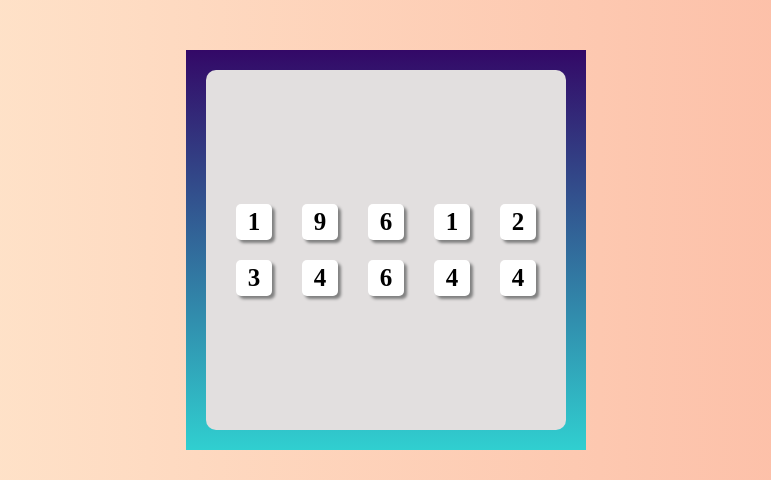
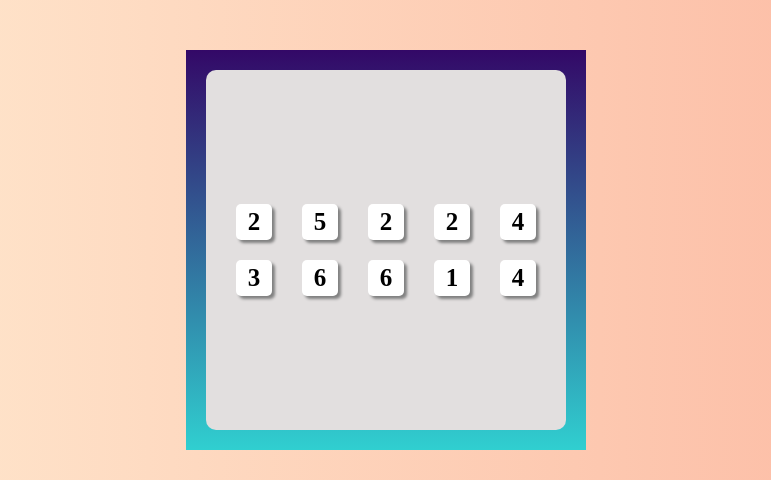
Before and after one commit to Fredbian/Tenzies, a React (Create React App) app: page / in a window 1280 px wide. Shown: the top 480 px of the page, without its empty margins (254-1025 px from the left). Built offline with nearby package versions, Linux system fonts and the light colour scheme.

Commit message:
creat random function and render nums

```diff
--- a/src/App.js
+++ b/src/App.js
@@ -1,21 +1,31 @@
-import React from 'react'
+import React, { useState } from 'react'
 import Die from './Die'
 
 export default function App() {
+
+    const [dice, setDice] = useState(allNewDice())
+
+    // create a random num function to return an array that hold 10 nums between 1-6
+    function allNewDice() {
+        const array = []
+        for (let i = 0; i < 10; i++) {
+            array.push(Math.ceil(Math.random() * 6))
+        }
+        return array
+    }
+
+    const die = dice.map((item, index) => {
+        return (
+            <Die key={index} value={item} />
+        )
+    })
+
+
     return (
         <main>
             <div className="container">
                 <div className="game">
-                    <Die value="1"/>
-                    <Die value="9"/>
-                    <Die value="6"/>
-                    <Die value="1"/>
-                    <Die value="2"/>
-                    <Die value="3"/>
-                    <Die value="4"/>
-                    <Die value="6"/>
-                    <Die value="4"/>
-                    <Die value="4"/>
+                    {die}
                 </div>
             </div>
         </main>
```
